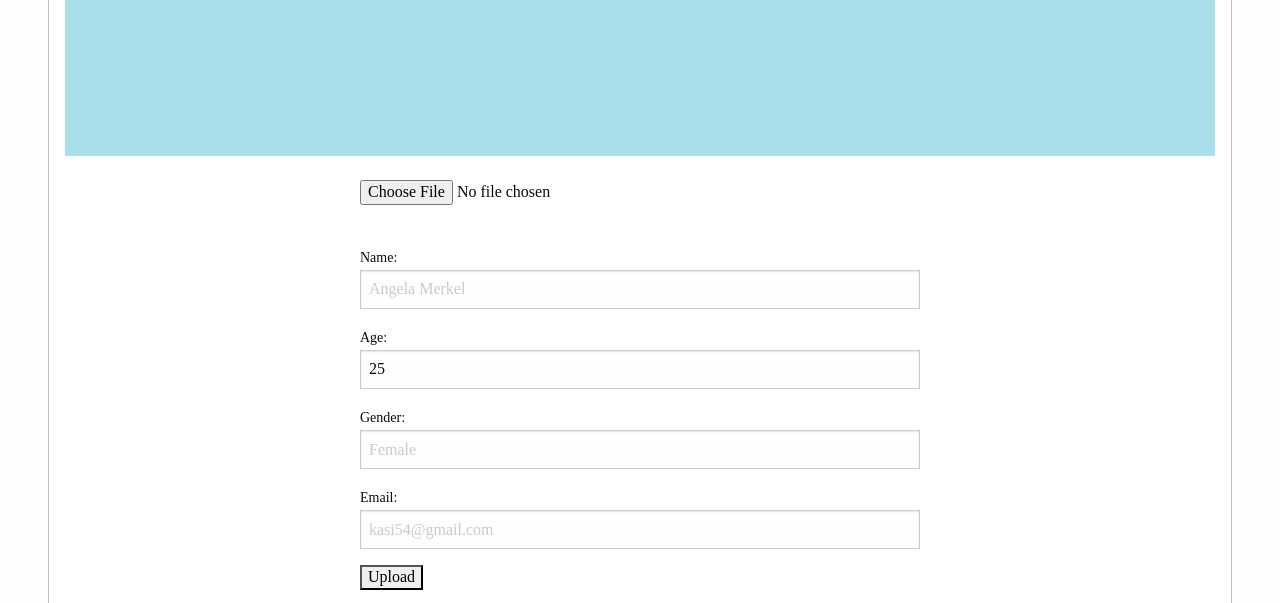
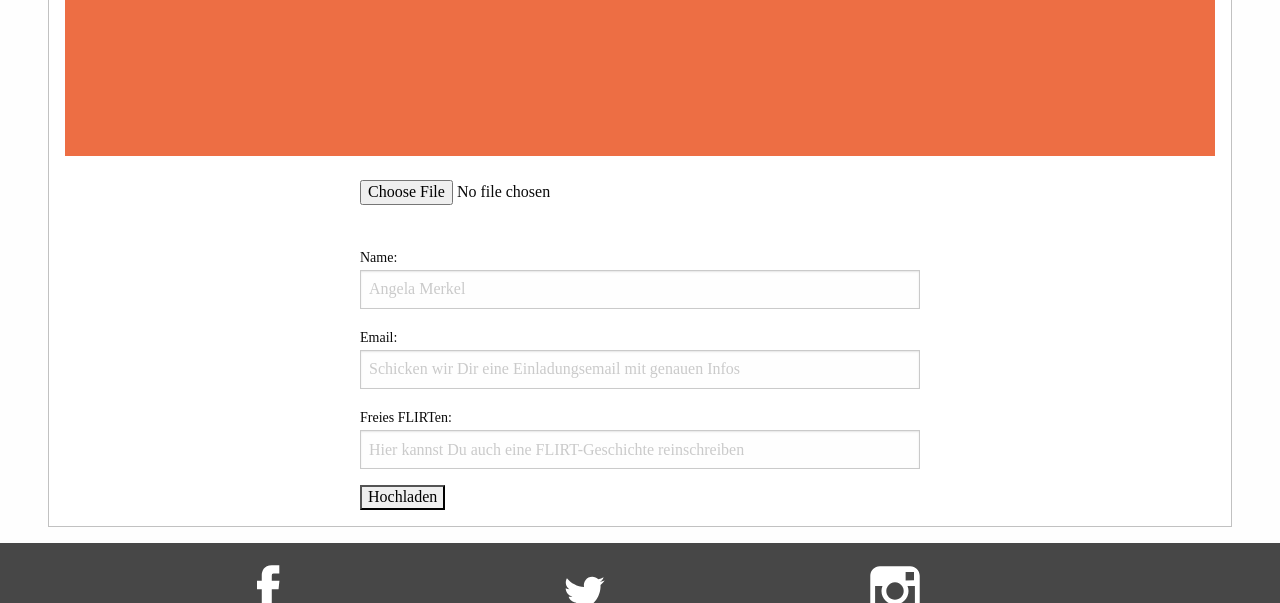
Before and after one commit to frankiegrimes/flirt, a website: page index.html in a window 1280 px wide. Shown: the part 2512-3115 px from the top of the page. Drawn offline with Linux system fonts and the light colour scheme; a web font is replaced by a local one.

Commit message:
Meeting with Declan

```diff
--- a/index.html
+++ b/index.html
@@ -130,31 +130,26 @@
 
                       <div class="grid-x grid-padding-x align-center">
                       <div class="large-6 medium-6 small-6 cell">
-                        <label>Age:</label>
-                        <input type="number" value="25" />
+                        <label>Email:</label>
+                        <input type="text" placeholder="Schicken wir Dir eine Einladungsemail mit genauen Infos"/>
                       </div>
                     </div>
 
-                      <div class="grid-x grid-padding-x align-center">
+
+
+                    <div class="grid-x grid-padding-x align-center">
                       <div class="large-6 medium-6 small-6 cell">
-                        <label>Gender:</label>
-                        <input type="text" placeholder="Female" />
+                        <label>Freies FLIRTen:</label>
+                        <input type="text" placeholder="Hier kannst Du auch eine FLIRT-Geschichte reinschreiben" />
                       </div>
                     </div>
 
-                      <div class="grid-x grid-padding-x align-center">
-                      <div class="large-6 medium-6 small-6 cell">
-                        <label>Email:</label>
-                        <input type="text" placeholder="kasi54@gmail.com" />
-                      </div>
-                    </div>
 
                      <div class="grid-x grid-padding-x align-center">
                       <div class="large-6 medium-6 small-6 cell">
-                        <input type="submit" value="Upload">
+                        <input type="submit" value="Hochladen">
                       </div>
                     </div>
-
             </form>
 
           </div>
--- a/js/app.js
+++ b/js/app.js
@@ -14,6 +14,10 @@ $("#down-btn").click(function(){
 
 $("#down-btn").click(function(){
 	infovid.get(0).play();
+});
+
+$("#upload").click(function(){
+	$(".video-container").hide();
 });
 
 infovid.on('ended',function(){
--- a/js/min/app-min.js
+++ b/js/min/app-min.js
@@ -1 +1 @@
-"use strict";$(document).foundation(),$("#replay-btn").hide();var infovid=$("#info-vid");$("#down-btn").click(function(){return $("html, body").animate({scrollTop:$($(this).attr("href")).offset().top},500),!1}),$("#down-btn").click(function(){infovid.get(0).play()}),infovid.on("ended",function(){$("#replay-btn").show()}),$("#replay-btn").click(function(){$("#replay-btn").hide(),infovid.get(0).play()}),$("#take-video").click(function(){var n={audio:!1,video:{width:1150,height:647}};navigator.mediaDevices.getUserMedia(n).then(function(n){var e=document.querySelector("#webcam");e.srcObject=n,e.onloadedmetadata=function(){e.play(),$("#webvideo-container").hide()}}).catch(function(n){document.console.log(n.name+": "+n.message)})});
+"use strict";$(document).foundation(),$("#replay-btn").hide();var infovid=$("#info-vid");$("#down-btn").click(function(){return $("html, body").animate({scrollTop:$($(this).attr("href")).offset().top},500),!1}),$("#down-btn").click(function(){infovid.get(0).play()}),$("#upload").click(function(){$(".video-container").hide()}),infovid.on("ended",function(){$("#replay-btn").show()}),$("#replay-btn").click(function(){$("#replay-btn").hide(),infovid.get(0).play()}),$("#take-video").click(function(){var n={audio:!1,video:{width:1150,height:647}};navigator.mediaDevices.getUserMedia(n).then(function(n){var e=document.querySelector("#webcam");e.srcObject=n,e.onloadedmetadata=function(){e.play(),$("#webvideo-container").hide()}}).catch(function(n){document.console.log(n.name+": "+n.message)})});
--- a/scss/styles.scss
+++ b/scss/styles.scss
@@ -239,7 +239,7 @@ text-indent: -2rem;
 \* -----------------------------------------------------------------------*/
 
 .video-container {
-	background-color: $light-blue;
+	background-color: #ED6E44;
 	width: 1150px;
   	height: 647px;
 
@@ -258,6 +258,10 @@ video {
 
 }
 
+
+}
+
+.callout {
 
 }
 
```
Also changed, not shown: assets/img/camera.png (added), css/styles.css, 1 other file.
